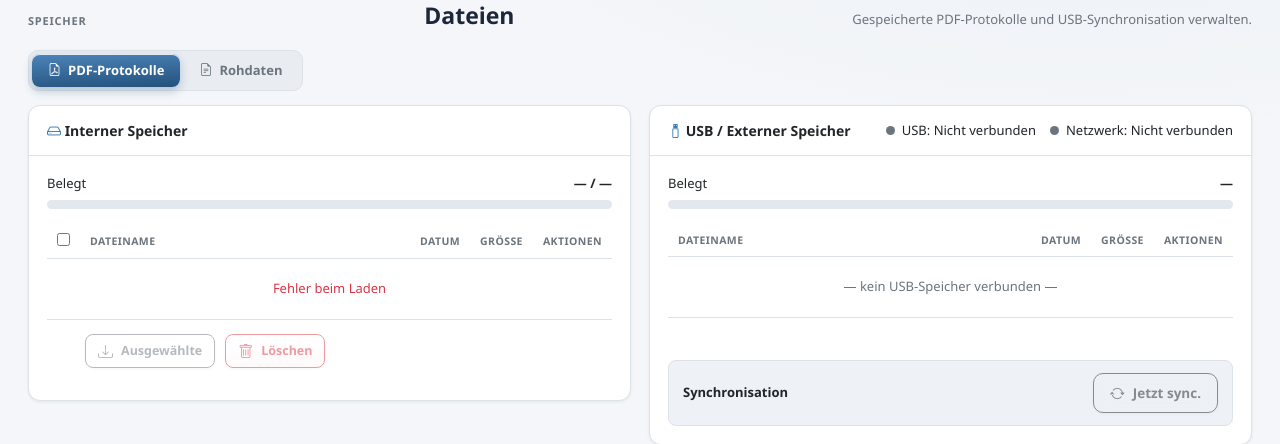
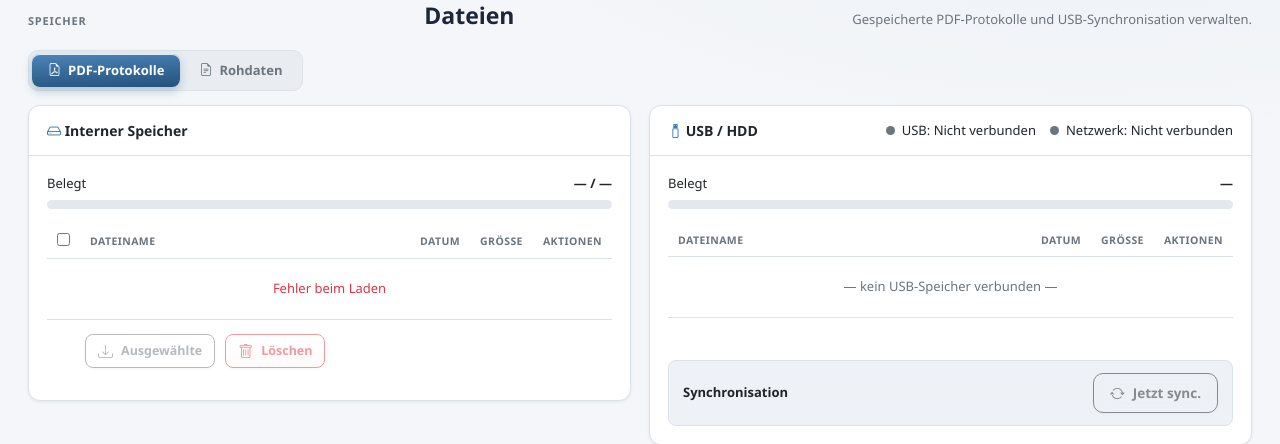
Before and after one commit to glanderthomas-1478/claude-workspace-docupi-sol-, a Python web app: template src/docucontrol/templates/filemanager.html in a window 1280 px wide. Shown: the part 137-581 px from the top of the page. Run offline with Jinja, Linux system fonts and the light colour scheme; the template is opened without the code that fills it, so the values that code supplies are empty.

Commit message:
Dateimanager: 'USB / Externer Speicher' -> 'USB / HDD'
Co-Authored-By: Claude Sonnet 4.6 <noreply@anthropic.com>

```diff
--- a/src/docucontrol/templates/filemanager.html
+++ b/src/docucontrol/templates/filemanager.html
@@ -68,10 +68,10 @@
         </div>
     </div>
 
-    <!-- USB / Externer Speicher -->
+    <!-- USB / HDD -->
     <div class="card">
         <div class="card-head">
-            <span><i class="bi bi-usb-drive"></i> USB / Externer Speicher</span>
+            <span><i class="bi bi-usb-drive"></i> USB / HDD</span>
             <div style="display:flex;align-items:center;gap:14px">
                 <span class="usb-status absent" id="usbStatus">
                     <span class="dot"></span>
```
